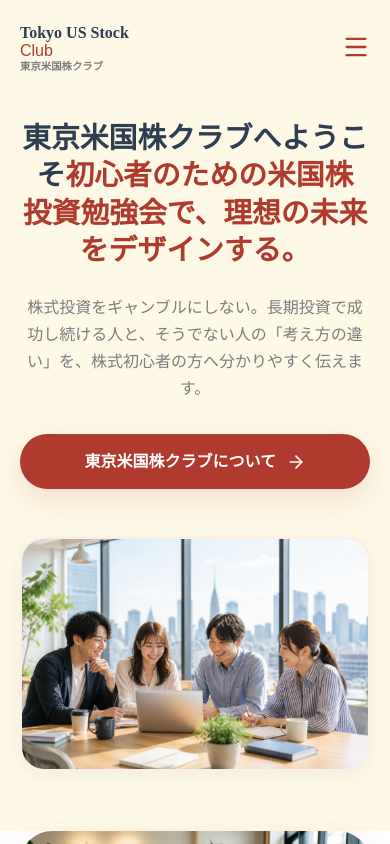
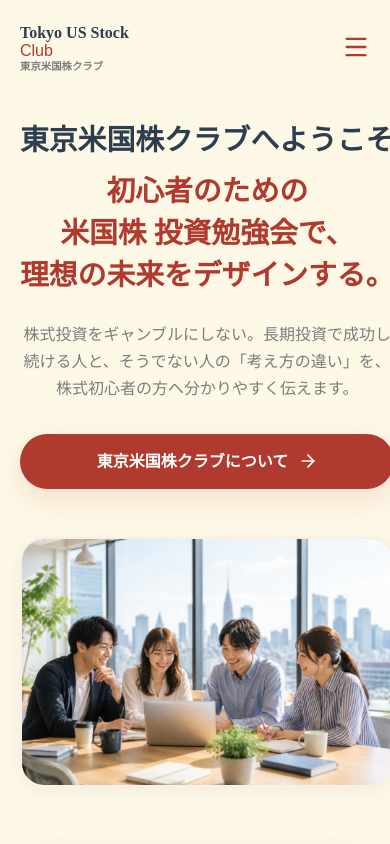
Before and after one commit to yutarotobioka0121-ship-it/tokyo-us-stock-site, a Next.js app: page / in a window 390 px wide. Built offline with nearby package versions, Linux system fonts and the light colour scheme; a web font is replaced by a local one.

Commit message:
Implement premium responsive phrase segment wrapping system for Hero title

```diff
--- a/src/app/globals.css
+++ b/src/app/globals.css
@@ -279,10 +279,23 @@ button {
   margin-bottom: 1.5rem;
   color: var(--text-main) !important;
   font-family: var(--font-serif);
-  line-height: 1.3;
+  line-height: 1.45;
 }
 
-.hero-title span { color: var(--primary); }
+.hero-title .segment {
+  display: inline-block;
+  word-break: keep-all;
+  overflow-wrap: break-word;
+}
+
+.hero-title .block-segment {
+  display: block;
+  margin-bottom: 0.6rem;
+}
+
+.hero-title .segment-accent .segment {
+  color: var(--primary);
+}
 
 .hero-subtitle {
   font-size: clamp(1rem, 3vw, 1.15rem);
--- a/src/app/page.tsx
+++ b/src/app/page.tsx
@@ -12,8 +12,13 @@ export default async function Home() {
           <div className="hero-grid">
             <div className="hero-content-left slide-up">
               <h1 className="hero-title">
-                東京米国株クラブへようこそ<br />
-                <span>初心者のための米国株 投資勉強会で、<br />理想の未来をデザインする。</span>
+                <span className="segment block-segment">東京米国株クラブへようこそ</span>
+                <span className="segment-accent">
+                  <span className="segment">初心者のための</span>
+                  <span className="segment">米国株 投資勉強会で、</span>
+                  <span className="segment">理想の未来を</span>
+                  <span className="segment">デザインする。</span>
+                </span>
               </h1>
               <p className="hero-subtitle">
                 株式投資をギャンブルにしない。長期投資で成功し続ける人と、そうでない人の「考え方の違い」を、株式初心者の方へ分かりやすく伝えます。
```
